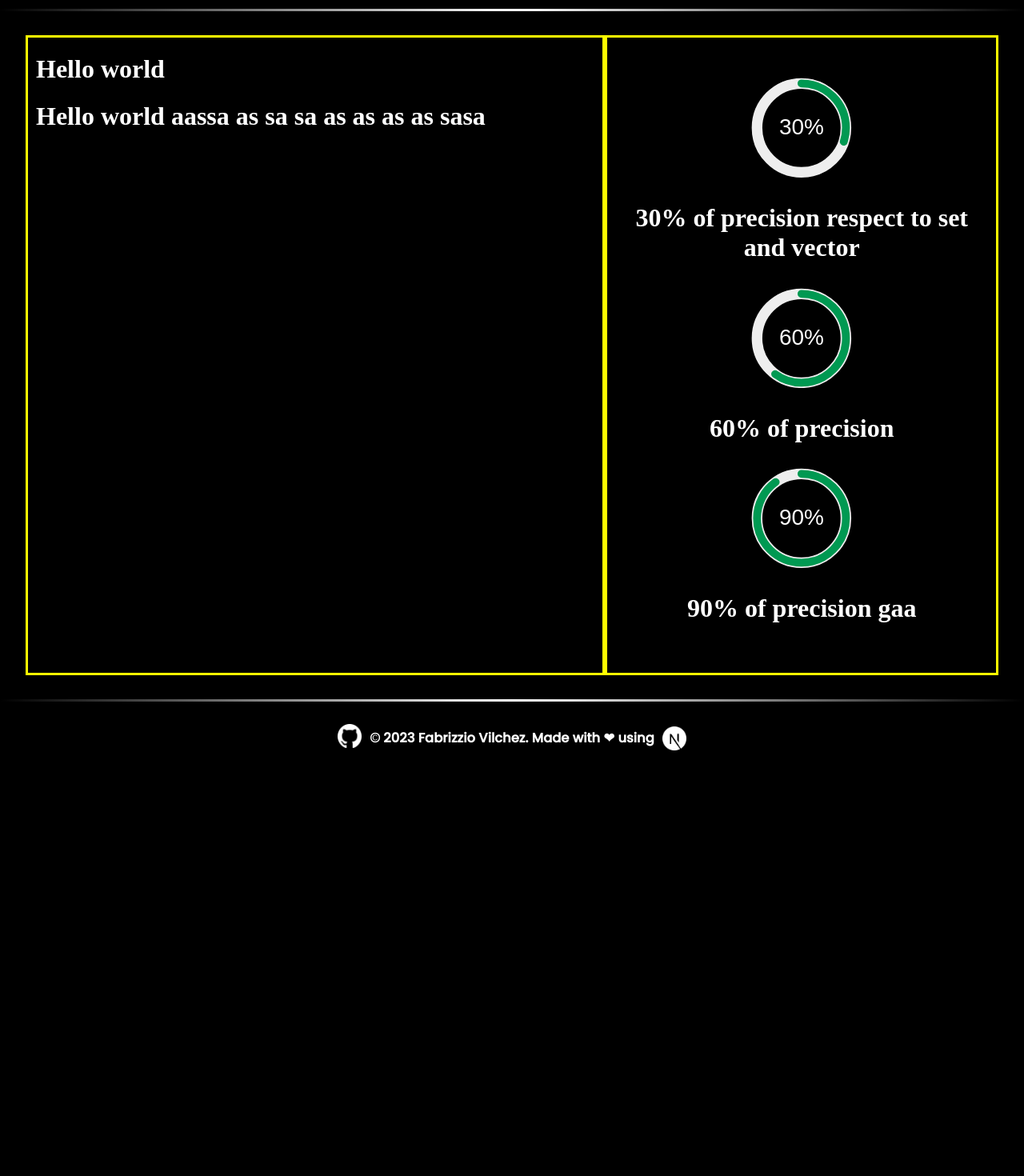
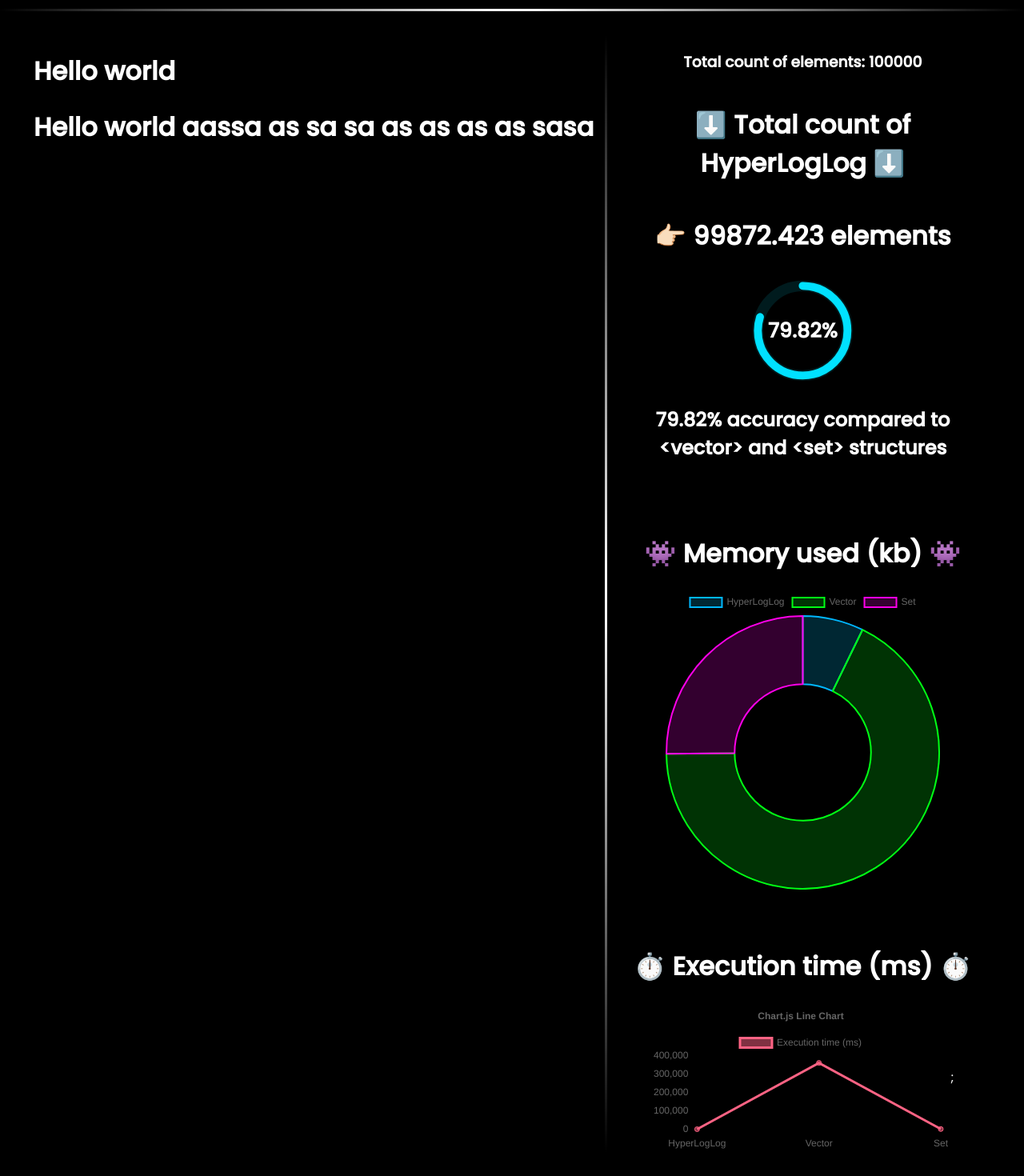
Before and after one commit to Fabrizzio20k/HyperLogLog_Cpp, a Next.js app in the folder frontend/: page /playground in a window 1280 px wide. Shown: the part 80-1550 px from the top of the page at 80% size. Before the commit the page ends 1052 px from the top, so only its background shows below. Built offline with nearby package versions, Linux system fonts and the light colour scheme.

Commit message:
Add graphs to page

```diff
--- a/frontend/package.json
+++ b/frontend/package.json
@@ -12,11 +12,14 @@
     "@fortawesome/fontawesome-svg-core": "^6.4.2",
     "@fortawesome/free-solid-svg-icons": "^6.4.2",
     "@fortawesome/react-fontawesome": "^0.2.0",
+    "chart.js": "^4.4.0",
     "next": "13.5.6",
     "react": "^18",
+    "react-chartjs-2": "^5.2.0",
     "react-dom": "^18"
   },
   "devDependencies": {
+    "@faker-js/faker": "^8.2.0",
     "eslint": "^8",
     "eslint-config-next": "13.5.6"
   }
--- a/frontend/src/app/playground/page.jsx
+++ b/frontend/src/app/playground/page.jsx
@@ -1,78 +1,87 @@
+"use client"
+
 import './styles.css'
+import Circlegraph from '@/components/Circlegraph';
+import { Chart as ChartJS, ArcElement, Tooltip, Legend, CategoryScale, LinearScale, PointElement, LineElement, Title } from 'chart.js';
+import { Doughnut, Line } from 'react-chartjs-2';
+
+ChartJS.register(ArcElement, Tooltip, Legend, CategoryScale, LinearScale, PointElement, LineElement, Title);
+
+export const options = {
+    responsive: true,
+    plugins: {
+      legend: {
+        position: 'top',
+      },
+      title: {
+        display: true,
+        text: 'Chart.js Line Chart',
+      },
+    },
+  };
+
+const labels = ['HyperLogLog', 'Vector', 'Set'];
+
 
 export default function Page() {
+
+    const data = {
+        labels,
+        datasets: [
+          {
+            label: 'Memory(kb)',
+            data: [697.5, 6543.32, 2435.32],
+            backgroundColor: [
+              'rgba(0, 195, 255, 0.2)',
+              'rgba(0, 255, 21, 0.2)',
+              'rgba(255, 0, 234, 0.2)',
+            ],
+            borderColor: [
+              'rgba(0, 183, 255, 1)',
+              'rgba(0, 255, 21, 1)',
+              'rgba(255, 0, 234, 1)',
+            ],
+            borderWidth: 2,
+          },
+        ],
+      };
+
+      const data2 = {
+        labels,
+        datasets: [
+          {
+            label: 'Execution time (ms)',
+            data: [434.52,360000.32,1423.42],
+            borderColor: 'rgb(255, 99, 132)',
+            backgroundColor: 'rgba(255, 99, 132, 0.5)',
+          },
+        ],
+      };
+
     return (
         <div className='playground-page'>
             <div className='control-panel'>
                 <h1>Hello world</h1>
                 <h1>Hello world aassa as sa sa as as as as sasa</h1>
             </div>
-
-
             <div className='graphic-panel'>
-                <div class="flex-wrapper">
-                    <div class="single-chart">
-                        <svg viewBox="0 0 36 36" class="circular-chart orange">
-                        <path class="circle-bg"
-                            d="M18 2.0845
-                            a 15.9155 15.9155 0 0 1 0 31.831
-                            a 15.9155 15.9155 0 0 1 0 -31.831"
-                        />
-                        <path class="circle"
-                            stroke-dasharray="30, 100"
-                            d="M18 2.0845
-                            a 15.9155 15.9155 0 0 1 0 31.831
-                            a 15.9155 15.9155 0 0 1 0 -31.831"
-                        />
-                        <text x="18" y="20.35" class="percentage">30%</text>
-                        </svg>
+                <div className='comparative'>
+                    <h3>Total count of elements: 100000</h3>
+                    <h1>⬇️ Total count of HyperLogLog ⬇️</h1>
+                    <h1>👉🏻 99872.423 elements</h1>
+                    <Circlegraph percentage={79.82} color={"skyblue"} message = {`${79.82}% accuracy compared to <vector> and <set> structures`}/>
+                    <br/><br/>
+                    <h1>👾 Memory used (kb) 👾</h1>
+                    <div className='graph-1'>
+                        <Doughnut data={data} />
                     </div>
-                    <h1>30% of precision respect to set and vector</h1>
+                    <br/><br/>
+                    <h1>⏱️ Execution time (ms) ⏱️</h1>
+                    <div className='graph-1'>
+                        <Line options={options} data={data2} />;
+                    </div>
                 </div>
-
-                <div class="flex-wrapper">
-                    <div class="single-chart">
-                        <svg viewBox="0 0 36 36" class="circular-chart orange">
-                        <path class="circle-bg"
-                            d="M18 2.0845
-                            a 15.9155 15.9155 0 0 1 0 31.831
-                            a 15.9155 15.9155 0 0 1 0 -31.831"
-                        />
-                        <path class="circle"
-                            stroke-dasharray="60, 100"
-                            d="M18 2.0845
-                            a 15.9155 15.9155 0 0 1 0 31.831
-                            a 15.9155 15.9155 0 0 1 0 -31.831"
-                        />
-                        <text x="18" y="20.35" class="percentage">60%</text>
-                        </svg>
-                    </div>
-                    <h1>60% of precision</h1>
-                </div>
-
-                <div class="flex-wrapper">
-                    <div class="single-chart">
-                        <svg viewBox="0 0 36 36" class="circular-chart orange">
-                        <path class="circle-bg"
-                            d="M18 2.0845
-                            a 15.9155 15.9155 0 0 1 0 31.831
-                            a 15.9155 15.9155 0 0 1 0 -31.831"
-                        />
-                        <path class="circle"
-                            stroke-dasharray="90, 100"
-                            d="M18 2.0845
-                            a 15.9155 15.9155 0 0 1 0 31.831
-                            a 15.9155 15.9155 0 0 1 0 -31.831"
-                        />
-                        <text x="18" y="20.35" class="percentage">90%</text>
-                        </svg>
-                    </div>
-                    <h1>90% of precision gaa</h1>
-                </div>
-
             </div>
-
-
         </div>
     );
 }
--- a/frontend/src/app/playground/styles.css
+++ b/frontend/src/app/playground/styles.css
@@ -1,4 +1,12 @@
+@import url('https://fonts.googleapis.com/css2?family=Poppins&display=swap');
+
+
+.nonactive{
+  display: none !important;
+}
+
 .playground-page{
+    font-family: 'Poppins', sans-serif;
     color: white;
     min-height: 100vh;
     display: flex;
@@ -9,76 +17,38 @@
 
 .control-panel{
     width: 60%;
-    border: yellow 3px solid;
     padding: 0 10px;
+    border-right: 3px solid transparent;
+    border-image: linear-gradient(to top, transparent, white, transparent) 100%;
+    border-image-slice: 1;
 }
 
 .graphic-panel{
     width: 40%;
     padding: 0 10px;
-    border: yellow 3px solid;
     display: flex;
     flex-direction: column;
     align-items: center;
     justify-content: center;
 }
 
-
-
-.flex-wrapper {
+.comparative{
     display: flex;
-    flex-flow: row nowrap;
     flex-direction: column;
     align-items: center;
     justify-content: center;
-    text-align: center;
-    width: 90%;
-  }
+}
 
-  .single-chart {
-    width: 30%;
-    justify-content: space-around ;
-  }
+.comparative h1{
+  text-align: center;
+}
 
-  .circular-chart {
-    display: block;
-    margin: 10px auto;
-    min-width: 80%;
-    max-height: 250px;
-  }
-
-  .circle-bg {
-    fill: none;
-    stroke: #eee;
-    stroke-width: 3.8;
-  }
-
-  .circle {
-    fill: none;
-    stroke-width: 2.8;
-    stroke-linecap: round;
-    animation: progress 1s ease-out forwards;
-  }
-
-  @keyframes progress {
-    0% {
-      stroke-dasharray: 0 100;
-    }
-  }
-
-  .circular-chart.orange .circle {
-    stroke: #009952;
-  }
-
-
-  .percentage {
-    fill: #ffffff;
-    font-family: sans-serif;
-    font-size: 0.5em;
-    text-anchor: middle;
-  }
-
-
+.graph-1{
+  display: flex;
+  align-items: center;
+  justify-content: center;
+  width: 80%;
+}
 
 @media screen and (max-width: 768px){
     .playground-page{
@@ -90,4 +60,9 @@
     .graphic-panel{
         width: 100%;
     }
+    .control-panel{
+        border-bottom: 3px solid transparent;
+        border-image: linear-gradient(to right, transparent, white, transparent) 100%;
+        border-image-slice: 1;
+    }
 }
--- /dev/null
+++ b/frontend/src/components/Circlegraph.css
@@ -0,0 +1,98 @@
+@import url('https://fonts.googleapis.com/css2?family=Poppins&display=swap');
+
+.flex-wrapper {
+    display: flex;
+    flex-flow: row nowrap;
+    flex-direction: column;
+    align-items: center;
+    justify-content: center;
+    text-align: center;
+    width: 90%;
+  }
+
+  .single-chart {
+    width: 30%;
+    justify-content: space-around ;
+  }
+
+  .circular-chart {
+    display: block;
+    margin: 10px auto;
+    min-width: 80%;
+    max-height: 250px;
+  }
+
+  .circle-bg {
+    fill: none;
+    stroke-width: 3.8;
+  }
+
+  .circle-bg.green {
+    stroke: #00ff221e;
+  }
+
+    .circle-bg.red {
+        stroke: #ff00001e;
+    }
+
+    .circle-bg.yellow {
+        stroke: #ffcc001e;
+    }
+
+    .circle-bg.skyblue {
+        stroke: #00e1ff1e;
+    }
+
+    .circle-bg.purple {
+        stroke: #9b00ff1e;
+    }
+
+    .circle-bg.blue {
+        stroke: #001aff2d;
+    }
+
+    .circular-chart.green .circle {
+        stroke: #009952;
+    }
+
+    .circular-chart.red .circle {
+        stroke: #ff0000;
+    }
+
+    .circular-chart.yellow .circle {
+        stroke: #ffcc00;
+    }
+
+    .circular-chart.skyblue .circle {
+        stroke: #00e1ff;
+    }
+
+    .circular-chart.purple .circle {
+        stroke: #9b00ff;
+    }
+
+    .circular-chart.blue .circle {
+        stroke: #001aff;
+    }
+
+  .circle {
+    fill: none;
+    stroke-width: 2.8;
+    stroke-linecap: round;
+    animation: progress 1s ease-out forwards;
+  }
+
+  @keyframes progress {
+    0% {
+      stroke-dasharray: 0 100;
+    }
+  }
+
+
+  .percentage {
+    fill: #ffffff;
+    font-family: 'Poppins', sans-serif;
+    font-weight: bold;
+    font-size: 0.45em;
+    text-anchor: middle;
+  }
--- /dev/null
+++ b/frontend/src/components/Circlegraph.jsx
@@ -0,0 +1,25 @@
+import './Circlegraph.css'
+
+export default function Circlegraph(props){
+    return(
+        <div className="flex-wrapper">
+            <div className="single-chart">
+                <svg viewBox="0 0 36 36" className={`circular-chart ${props.color}`}>
+                <path className={`circle-bg ${props.color}`}
+                    d="M18 2.0845
+                    a 15.9155 15.9155 0 0 1 0 31.831
+                    a 15.9155 15.9155 0 0 1 0 -31.831"
+                />
+                <path className="circle"
+                    strokeDasharray={`${props.percentage}, 100`}
+                    d="M18 2.0845
+                    a 15.9155 15.9155 0 0 1 0 31.831
+                    a 15.9155 15.9155 0 0 1 0 -31.831"
+                />
+                <text x="18" y="20.35" className="percentage">{props.percentage}%</text>
+                </svg>
+            </div>
+            <h2> {props.message} </h2>
+        </div>
+    );
+}
```
Also changed, not shown: 1 other file (tests, documents, lock files or other folders).
